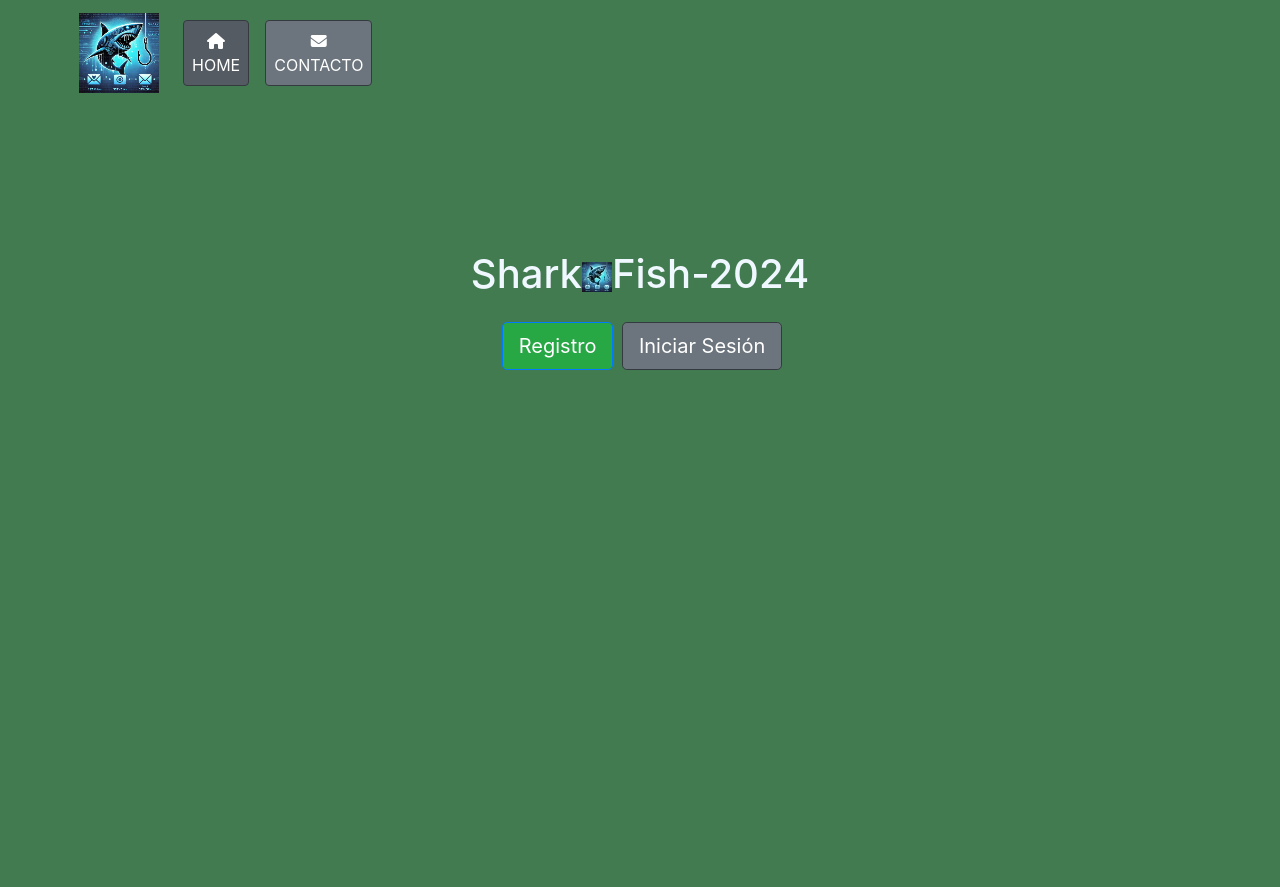
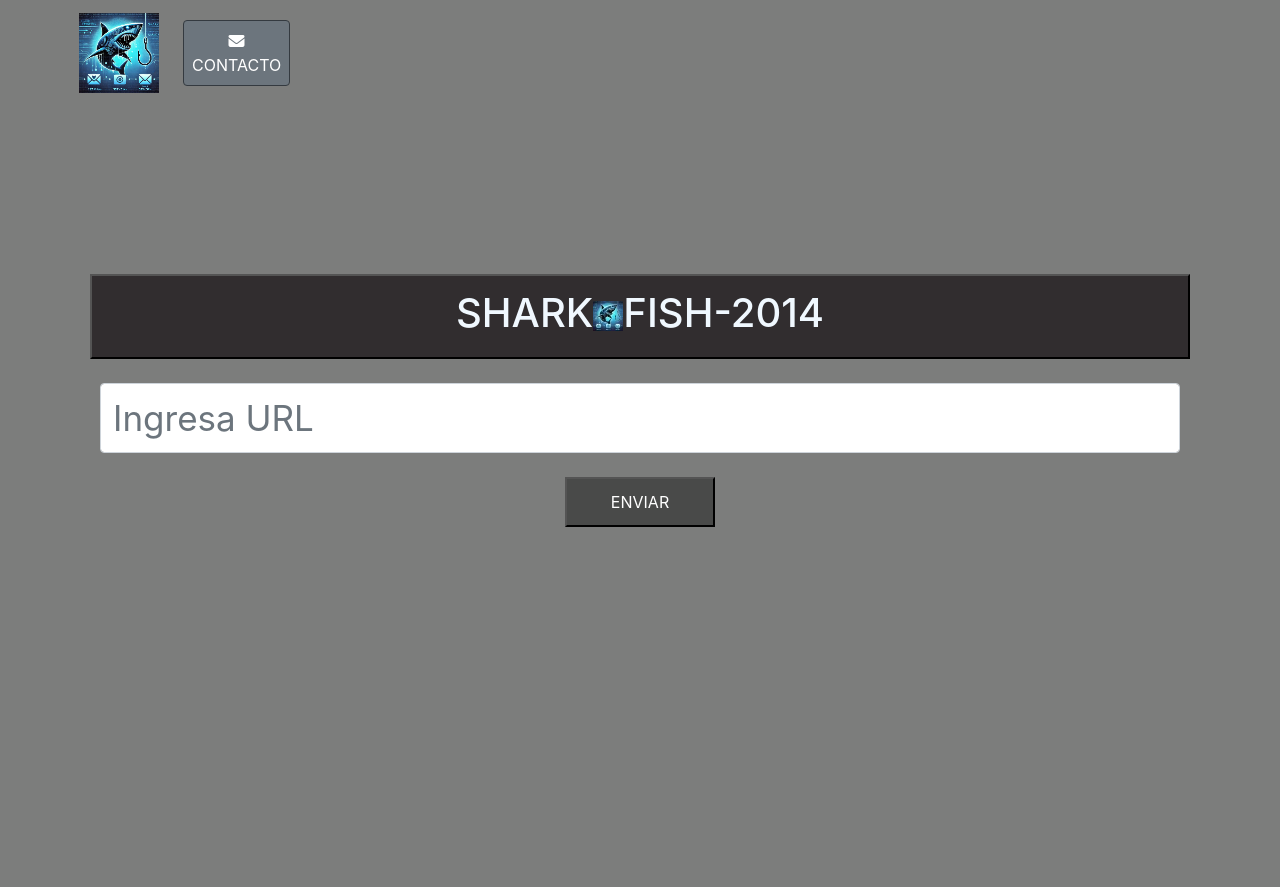
Before and after one commit to No-Country-simulation/C-22-38-T-DataBi, a Django app: page /phishing/ in a window 1280 px wide. Before the commit the page ends 370 px from the top, so only its background shows below. Run offline with Django 4.2, Linux system fonts and the light colour scheme; some libraries are stand-ins or nearby versions.

Commit message:
ajustes para input de url

```diff
--- a/phishing/static/css/style.css
+++ b/phishing/static/css/style.css
@@ -1,5 +1,5 @@
 body{
-    background-color: rgba(5, 80, 24, 0.75);
+    background-color: rgba(81, 82, 81, 0.75);
 }
 h1{
     color: aliceblue;
@@ -8,3 +8,19 @@ h1{
 .btn{
    text-emphasis-color: white;
 }
+
+.form-control{
+
+    width: 1050px;
+    height: 70px;
+    font-size: 35px;
+}
+.base{
+    width: 1100px;
+    height: 85px;
+}
+.boton2{
+    width: 150px;
+    height: 50px;
+    background-color: rgba(13, 13, 13, 0.45);
+}
--- a/phishing/templates/assets/navbar.html
+++ b/phishing/templates/assets/navbar.html
@@ -7,9 +7,7 @@
       </button>
       <div class="collapse navbar-collapse" id="navbarNav">
         <ul class="navbar-nav">
-          <li class="nav-item">
-            <a class="nav-link active btn btn-secondary border-dark mx-2" aria-current="page" href="{% url 'phishingurl'%}"><div><i class="fa-solid fa-house"></i></div>HOME</a>
-          </li>
+
           <li class="nav-item">
             <a class="nav-link btn btn-secondary border-dark mx-2" style="color:white;" href="#"><div><i class="fa-solid fa-envelope"></i></div>CONTACTO</a>
           </li>
--- a/phishing/templates/base.html
+++ b/phishing/templates/base.html
@@ -5,7 +5,6 @@
     <meta charset="UTF-8">
     <meta name="viewport" content="width=device-width, initial-scale=1.0">
     <title>Phishing en la Web</title>
-    <link rel="manifest" href="/manifest.json">
     <link rel="stylesheet" href="https://stackpath.bootstrapcdn.com/bootstrap/4.5.2/css/bootstrap.min.css">
     <meta http-equiv="Content-Security-Policy" content="script-src 'self' https://js.stripe.com https://js.stripe.com/v3/;">
     <title>SharkFish</title>
@@ -20,7 +19,7 @@
 {% include 'assets/navbar.html' %}
 </div>
 {% block content %}
-
+{% include 'phishingurl.html' %}
 {% endblock %}
        <script src="https://cdn.jsdelivr.net/npm/@popperjs/core@2.9.3/dist/umd/popper.min.js"></script>
     <script src="https://cdn.jsdelivr.net/npm/bootstrap@5.1.3/dist/js/bootstrap.min.js"></script>
--- a/phishing/templates/home.html
+++ b/phishing/templates/home.html
@@ -1,6 +1,6 @@
 {% extends 'base.html' %}
 {% load static %}
-{% block content %}
+
 
 <div class="container text-center mt-5">
     <br/><br/><br/><br/>
@@ -11,4 +11,3 @@
         <a href="#" class="btn btn-secondary btn-lg border-dark">Iniciar Sesión</a>
     </div>
 </div>
-{% endblock %}
--- /dev/null
+++ b/phishing/templates/phishingurl.html
@@ -0,0 +1,21 @@
+{% load static %}
+
+    <div class="container text-center">
+
+
+        <br/><br/> <br/> <br/> <br/><br/><br/>
+        <button class="base" style="color:white; background:rgba(11, 5, 8, 0.66);">
+            <h1>SHARK<img src="{% static 'img/logo_m.webp' %}" alt="imagen logo">FISH-2014</h1></button>
+        <br/><br/>
+        <form action="" method='POST'>
+            {% csrf_token %}
+        <div class="container">
+
+        <input type="text" name="customer_url" placeholder="Ingresa URL" class="form-control w-100" hight="20px"/>
+        <br/>
+        <button class="boton2" style="color:white;">ENVIAR</button>
+        </form>
+        </div>
+
+        <br/><br/><br/><br/>    <br/><br/><br/> <br/><br/><br/><br/><br/><br/><br/><br/>
+    </div>
```
Also changed, not shown: 1 other file.
